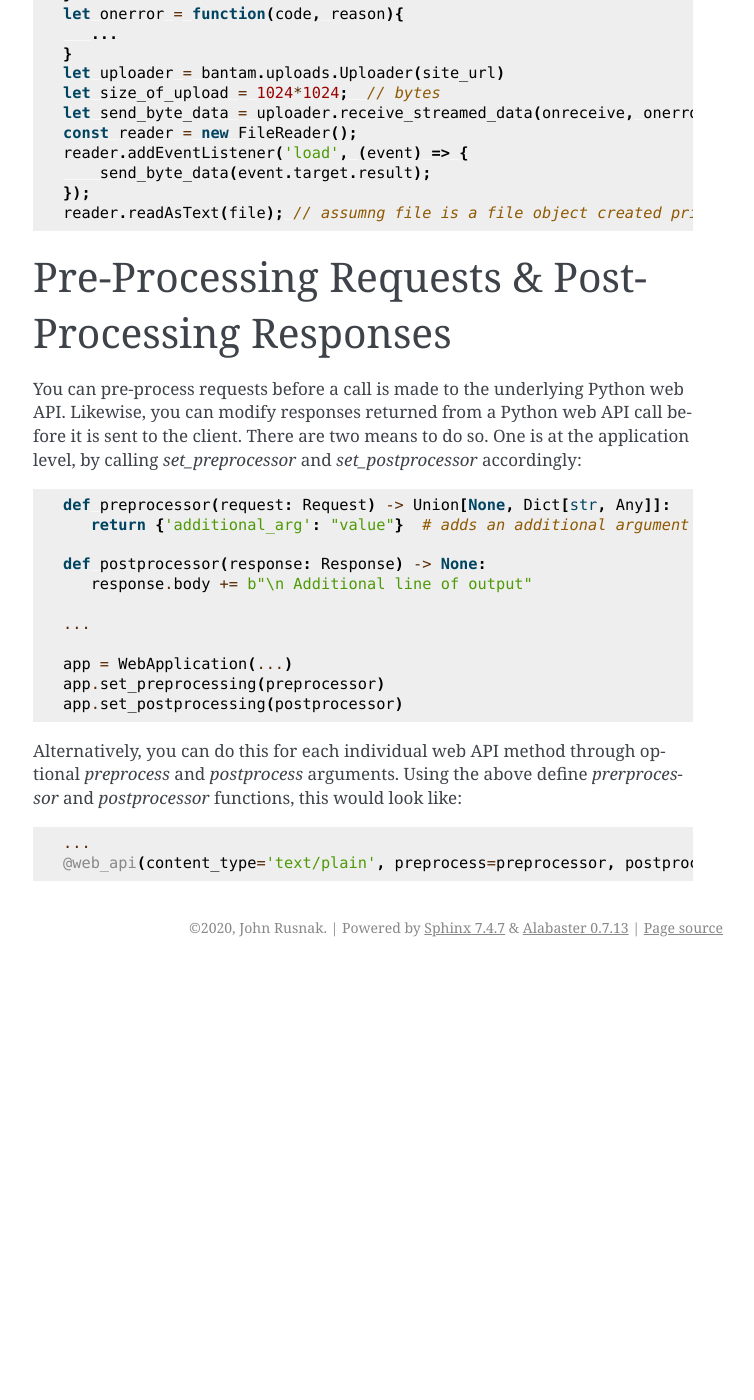
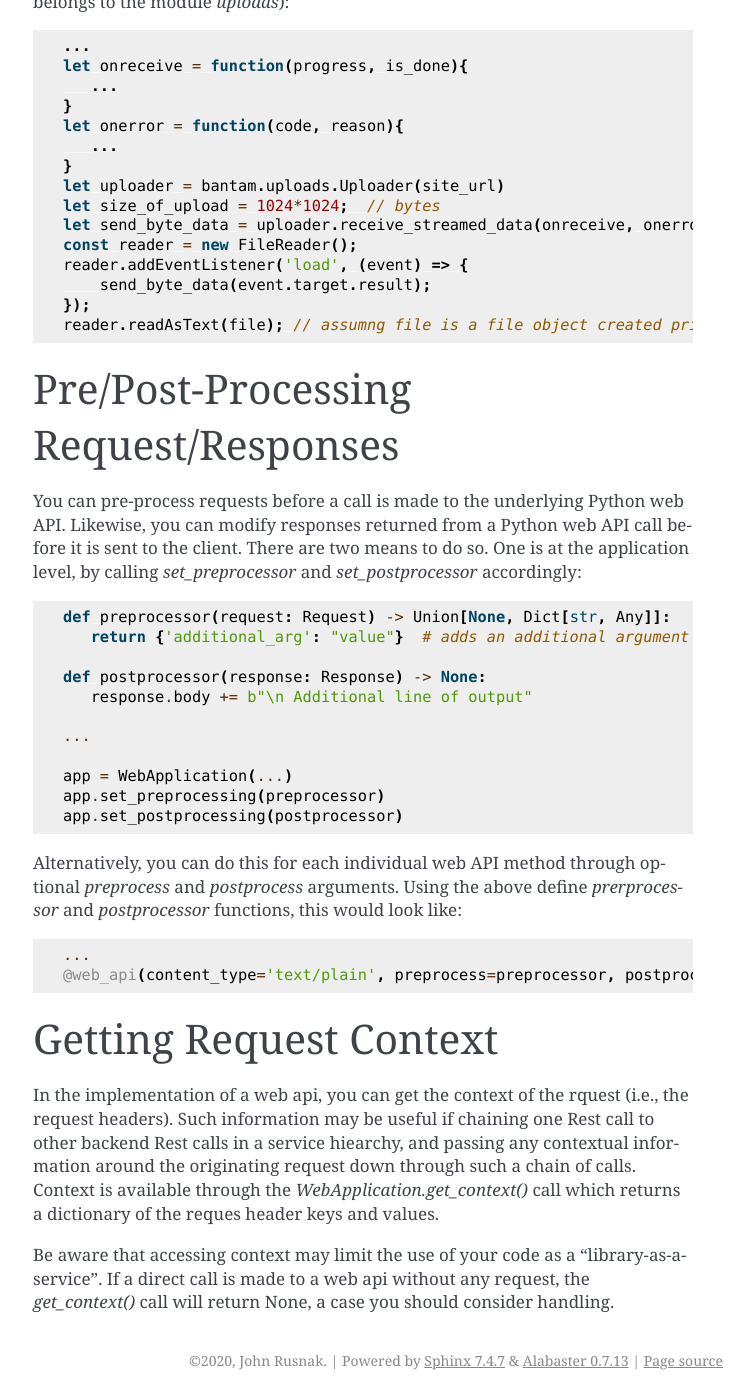
Before and after one commit to nak/bantam, a Sphinx documentation site: the page built from docsrc/source/index.rst, in a window 1280 px wide and 1400 px high, scrolled down 4899 px. Shown: the whole window, without its empty margins (387-1141 px from the left). Built offline with Sphinx 7.4.7, drawn with Linux system fonts in a browser that asks for light colours; before the commit the page ends 5866 px from its top, so only the background shows below that; some of the changed text lies outside the part shown.

Commit message:
updated docs

```diff
--- a/docsrc/source/index.rst
+++ b/docsrc/source/index.rst
@@ -60,6 +60,10 @@ The client interface is then available through:
 
 Through a simple normal declaration of an API in the Python code, and auto-generation of client code, the developer
 is free to ignore the details of the inner works of routes and HTTP transactions.
+
+Furthermore, the web api that is registered is also directly callable as a Python function.  This engenders the
+concept of "library-as-a-service", where the code can act directly as a library or as a distributed Rest-ful
+service transparently to the caller.
 
 
 Optional Parameters
@@ -232,8 +236,8 @@ An example of uploading a file using the above api (assuming the Uploader class
      reader.readAsText(file); // assumng file is a file object created prior to this code
 
 
-Pre-Processing Requests & Post-Processing Responses
-===================================================
+Pre/Post-Processing Request/Responses
+=====================================
 
 You can pre-process requests before a call is made to the underlying Python web API. Likewise, you can modify
 responses returned from a Python web API call before it is sent to the client.  There are two means to do so.
@@ -261,3 +265,15 @@ arguments.  Using the above define *prerprocessor* and *postprocessor* functions
 
    ...
    @web_api(content_type='text/plain', preprocess=preprocessor, postprocess=postprocessor)
+
+
+
+Getting Request Context
+=======================
+In the implementation of a web api, you can get the context of the rquest (i.e., the request headers).  Such
+information may be useful if chaining one Rest call to other backend Rest calls in a service hiearchy, and passing
+any contextual information around the originating request down through such a chain of calls.  Context is available
+through the *WebApplication.get_context()* call which returns a dictionary of the reques header keys and values.
+
+Be aware that accessing context may limit the use of your code as a "library-as-a-service".  If a direct call is made
+to a web api without any request, the *get_context()* call will return None, a case you should consider handling.
```
